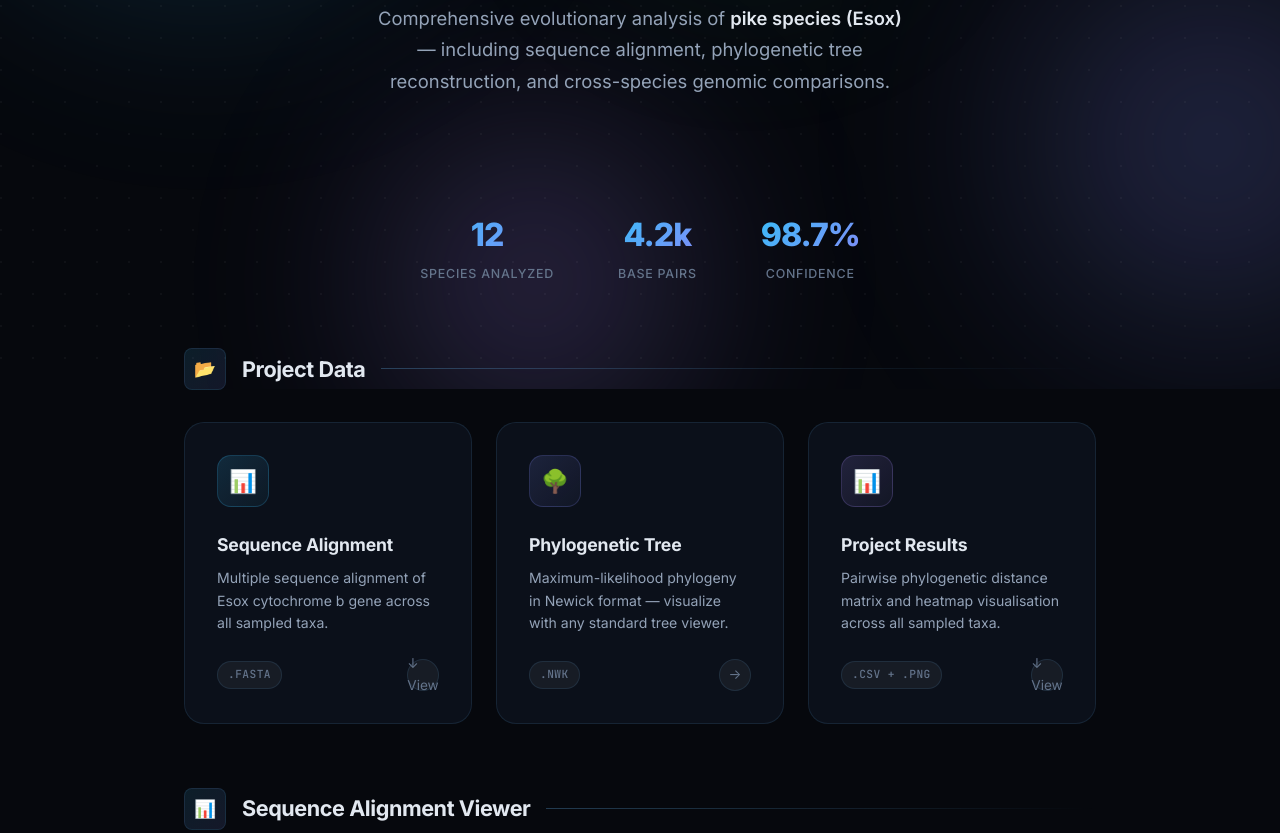
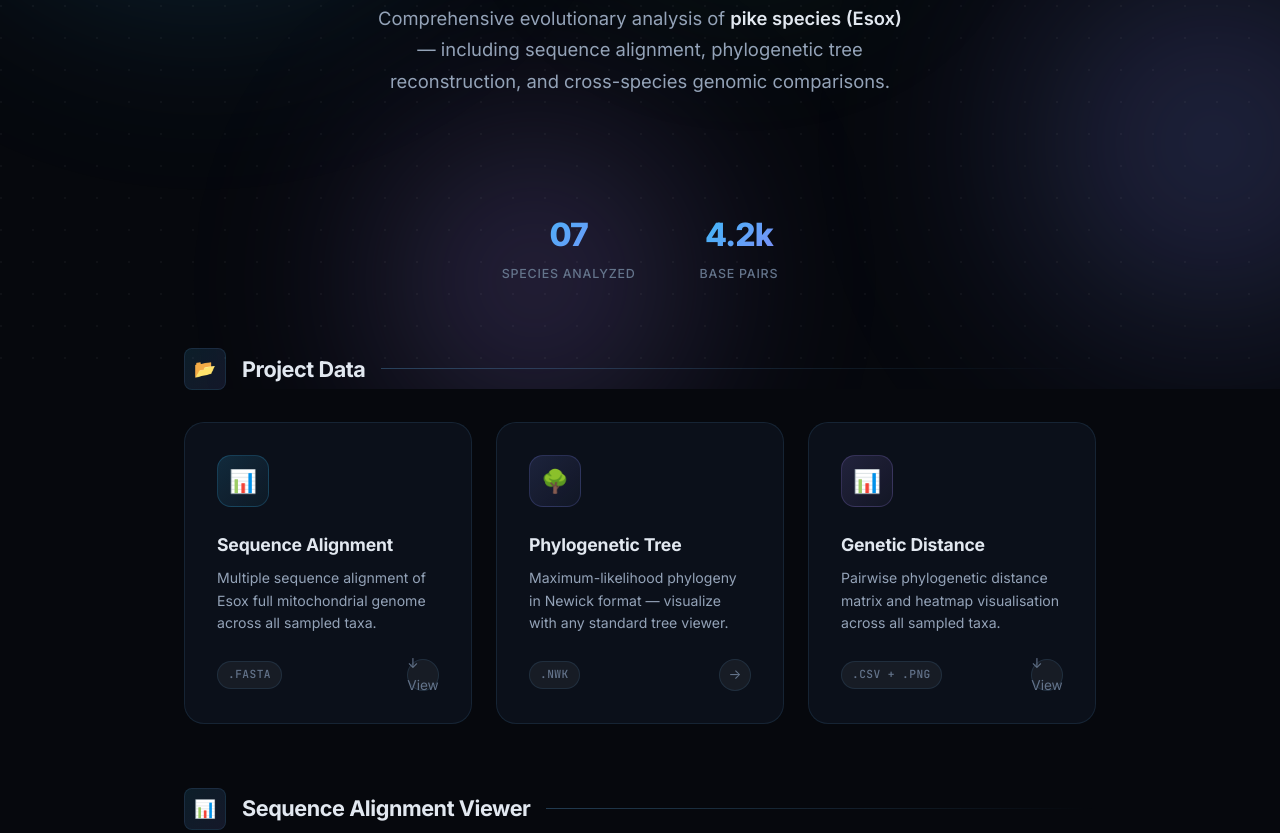
Before and after one commit to iamdanish7/pike1, a plain HTML site: page index.html in a window 1280 px wide. Shown: the part 411-1244 px from the top of the page. Drawn offline with Linux system fonts and the light colour scheme; no server answers.

Commit message:
correction

```diff
--- a/index.html
+++ b/index.html
@@ -64,16 +64,12 @@
     <!-- STATS -->
     <div class="stats-row">
       <div class="stat">
-        <div class="stat-value">12</div>
+        <div class="stat-value">07</div>
         <div class="stat-label">Species Analyzed</div>
       </div>
       <div class="stat">
         <div class="stat-value">4.2k</div>
         <div class="stat-label">Base Pairs</div>
-      </div>
-      <div class="stat">
-        <div class="stat-value">98.7%</div>
-        <div class="stat-label">Confidence</div>
       </div>
     </div>
 
@@ -92,7 +88,7 @@
         <div class="card-icon">📊</div>
         <div class="card-title">Sequence Alignment</div>
         <div class="card-desc">
-          Multiple sequence alignment of Esox cytochrome b gene
+          Multiple sequence alignment of Esox full mitochondrial genome
           across all sampled taxa.
         </div>
         <div class="card-meta">
@@ -118,7 +114,7 @@
       <a href="#results-section" class="card" id="card-results">
         <div class="shimmer"></div>
         <div class="card-icon">📊</div>
-        <div class="card-title">Project Results</div>
+        <div class="card-title">Genetic Distance</div>
         <div class="card-desc">
           Pairwise phylogenetic distance matrix and
           heatmap visualisation across all sampled taxa.
```
